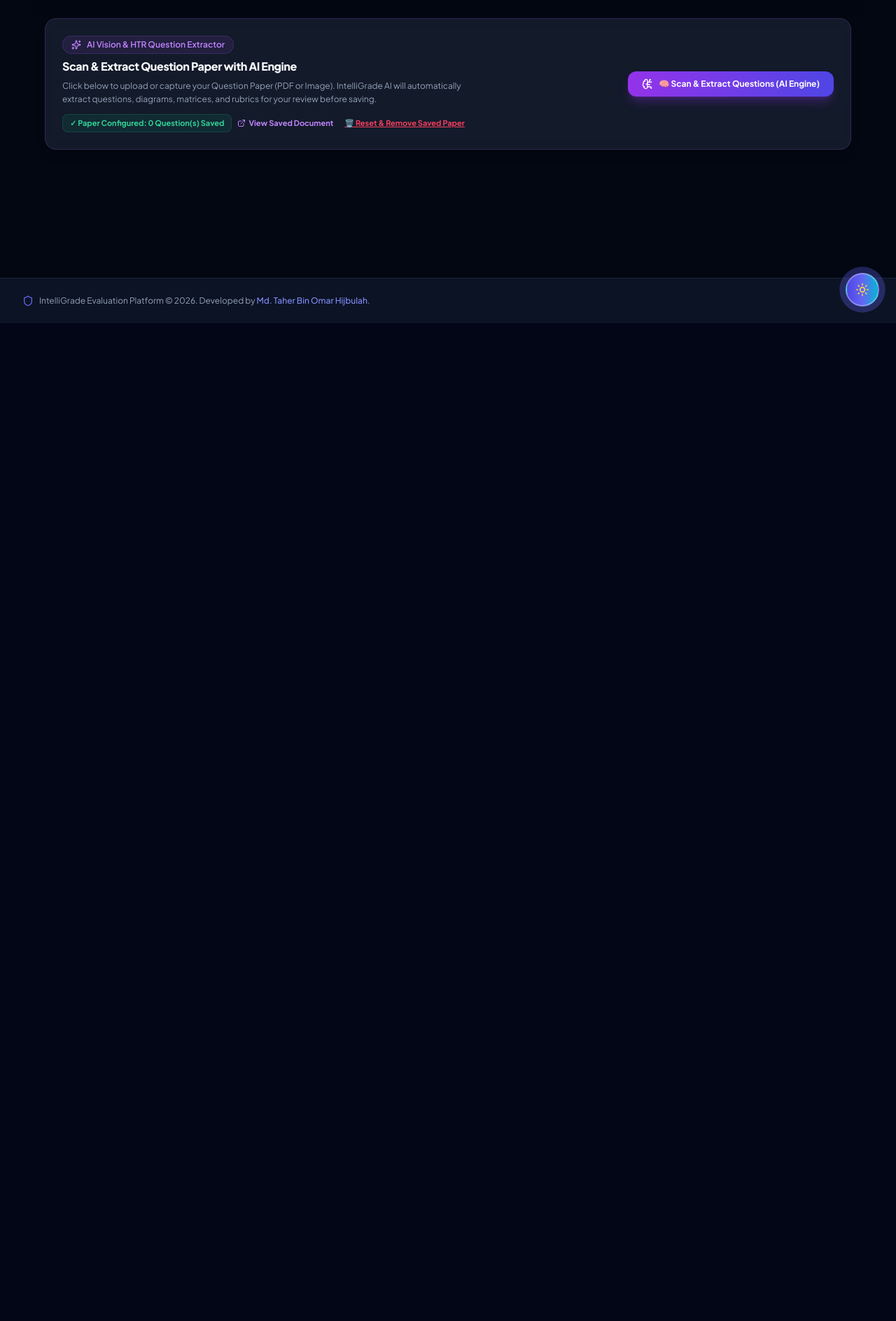
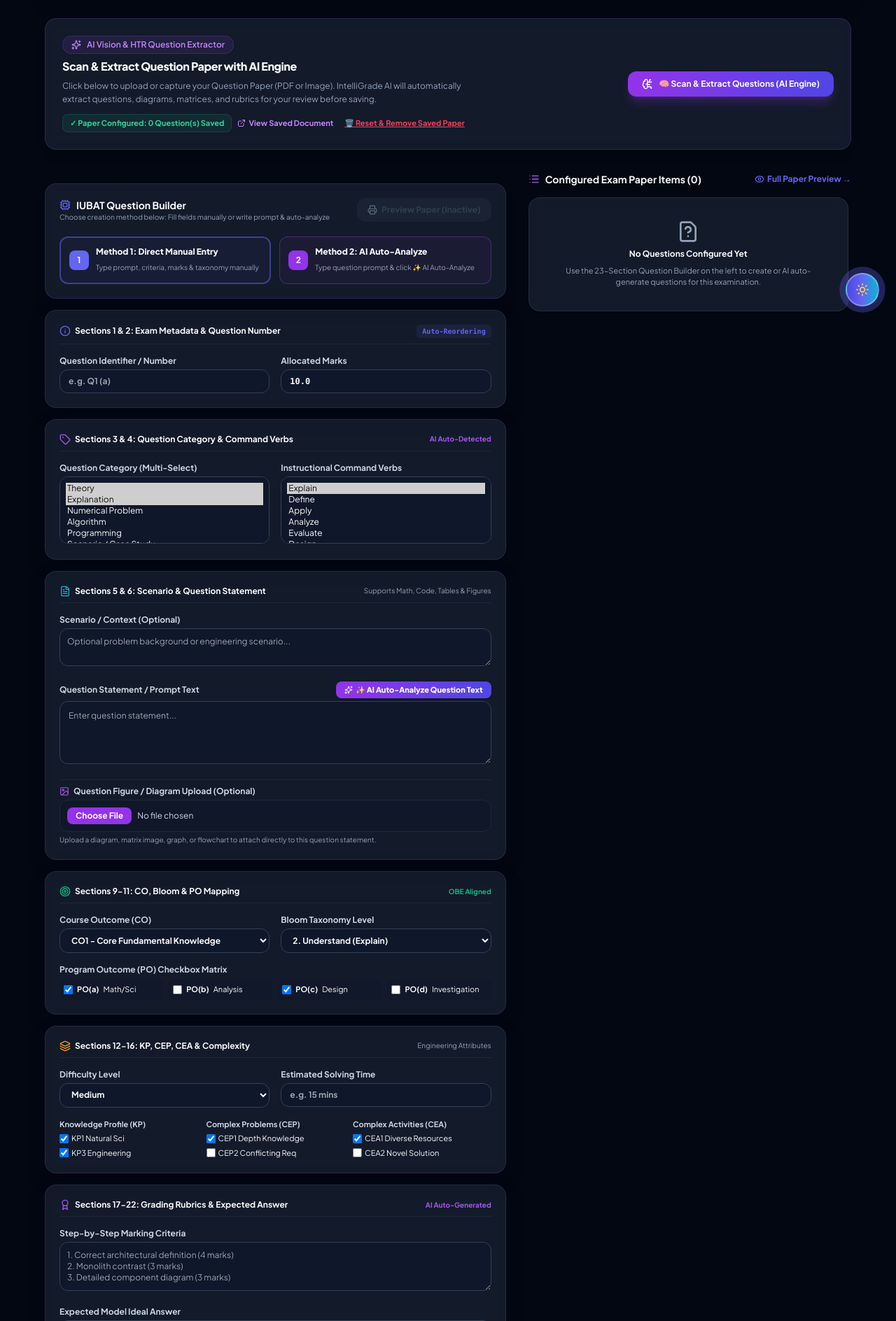
Before and after one commit to hijbullahx/IntelliGrade, a Django app: page /teacher/questions-rubric/ in a window 1280 px wide. Shown: the part 338-2226 px from the top of the page at 70% size. Before the commit the page ends 800 px from the top, so only its background shows below. Run offline with Django 5.2, Linux system fonts and the light colour scheme; a user stored in the database is signed in; tables that the repository leaves empty hold one stand-in row (values such as "Sample post"); data that the repository does not hold is empty; some libraries are stand-ins or nearby versions.

Commit message:
feat: create UI for managing exam questions and AI-driven rubric extraction

```diff
--- a/mainproject/core/templates/core/question_rubric_manage.html
+++ b/mainproject/core/templates/core/question_rubric_manage.html
@@ -144,6 +144,7 @@
                     <i data-lucide="x-circle" class="w-4 h-4"></i> 🗑️ Cancel & Remove Staged Data
                 </button>
             </div>
+        </div>
         <!-- Manual Paper / Examination Information Input Bar (Verify & Edit Before Final Submit) -->
         <div class="p-3.5 rounded-xl bg-slate-800/80 border border-slate-700/80 grid grid-cols-1 md:grid-cols-2 gap-3 text-xs">
             <div>
@@ -171,12 +172,13 @@
                 <input type="hidden" name="examination_id" value="{{ selected_exam.id }}">
 
                 <!-- Builder Header & Sticky Action Controls -->
-                <div class="glass-card p-5 rounded-2xl flex items-center justify-between gap-4 sticky top-4 z-20 shadow-xl border border-brand-500/20">
+                <div class="glass-card p-5 rounded-2xl space-y-4 sticky top-4 z-20 shadow-xl border border-brand-500/20">
+                    <div class="flex items-center justify-between gap-4">
                         <div>
                             <h3 class="font-bold text-sm theme-text-primary flex items-center gap-2">
                                 <i data-lucide="cpu" class="w-4 h-4 text-brand-500"></i> IUBAT Question Builder
                             </h3>
-                        <p class="text-[10px] theme-text-muted">Fill question metadata, prompt statement & rubric criteria below</p>
+                            <p class="text-[10px] theme-text-muted">Choose creation method below: Fill fields manually or write prompt & auto-analyze</p>
                         </div>
                         <div class="flex items-center gap-2">
                             {% if questions %}
@@ -188,6 +190,25 @@
                                 <i data-lucide="printer" class="w-3.5 h-3.5 text-slate-400"></i> Preview Paper (Inactive)
                             </button>
                             {% endif %}
+                        </div>
+                    </div>
+
+                    <!-- Creation Method Selection Cards -->
+                    <div class="grid grid-cols-1 sm:grid-cols-2 gap-3 pt-1">
+                        <div class="p-3 rounded-xl border-2 border-brand-500/50 bg-brand-500/5 flex items-center gap-2.5">
+                            <span class="w-7 h-7 rounded-lg bg-brand-500 text-white flex items-center justify-center text-xs font-bold shrink-0">1</span>
+                            <div>
+                                <span class="font-extrabold text-xs theme-text-primary block">Method 1: Direct Manual Entry</span>
+                                <span class="text-[10px] theme-text-muted">Type prompt, criteria, marks & taxonomy manually</span>
+                            </div>
+                        </div>
+                        <div class="p-3 rounded-xl border border-purple-500/30 bg-purple-500/5 flex items-center gap-2.5">
+                            <span class="w-7 h-7 rounded-lg bg-purple-600 text-white flex items-center justify-center text-xs font-bold shrink-0">2</span>
+                            <div>
+                                <span class="font-extrabold text-xs theme-text-primary block">Method 2: AI Auto-Analyze</span>
+                                <span class="text-[10px] theme-text-muted">Type question prompt & click ✨ AI Auto-Analyze</span>
+                            </div>
+                        </div>
                     </div>
                 </div>
 
@@ -267,7 +288,12 @@
                     </div>
 
                     <div>
-                        <label class="block text-xs font-bold theme-text-secondary mb-1">Question Statement / Prompt Text</label>
+                        <div class="flex items-center justify-between mb-1">
+                            <label class="block text-xs font-bold theme-text-secondary">Question Statement / Prompt Text</label>
+                            <button type="button" id="aiFullAnalyzeBtn" onclick="analyzeQuestionFullAI()" class="px-3 py-1 bg-gradient-to-r from-purple-600 to-indigo-600 hover:from-purple-500 hover:to-indigo-500 text-white font-extrabold text-[11px] rounded-lg shadow transition-all flex items-center gap-1 cursor-pointer" title="Type question prompt text and click here to auto-fill criteria, rubrics, model answer & Bloom taxonomy">
+                                <i data-lucide="sparkles" class="w-3 h-3"></i> ✨ AI Auto-Analyze Question Text
+                            </button>
+                        </div>
                         <textarea name="prompt_text" id="qPrompt" rows="4" placeholder="Enter question statement..." required class="w-full bg-slate-100 dark:bg-slate-900 border border-slate-300 dark:border-slate-700 rounded-xl p-3 text-xs theme-text-primary focus:ring-2 focus:ring-brand-500 outline-none"></textarea>
                     </div>
 
@@ -598,6 +624,22 @@
 </div>
 
 <script>
+function showCreationTab(mode) {
+    const aiSection = document.getElementById('aiScanSection');
+    const manualBtn = document.getElementById('tabManualBtn');
+    const aiBtn = document.getElementById('tabAiBtn');
+
+    if (mode === 'ai') {
+        aiSection.classList.remove('hidden');
+        manualBtn.className = "px-4 py-2 rounded-lg text-brand-600 hover:bg-brand-500/10 font-bold transition-all flex items-center gap-2 cursor-pointer";
+        aiBtn.className = "px-4 py-2 rounded-lg bg-purple-600 text-white font-extrabold shadow transition-all flex items-center gap-2 cursor-pointer";
+    } else {
+        aiSection.classList.add('hidden');
+        manualBtn.className = "px-4 py-2 rounded-lg bg-brand-600 text-white font-extrabold shadow transition-all flex items-center gap-2 cursor-pointer";
+        aiBtn.className = "px-4 py-2 rounded-lg text-purple-600 dark:text-purple-400 hover:bg-purple-500/10 font-bold transition-all flex items-center gap-2 cursor-pointer";
+    }
+}
+
 function getCookie(name) {
     let cookieValue = null;
     if (document.cookie && document.cookie !== '') {
```
Lines whose indentation alone changed are shown as unchanged.
